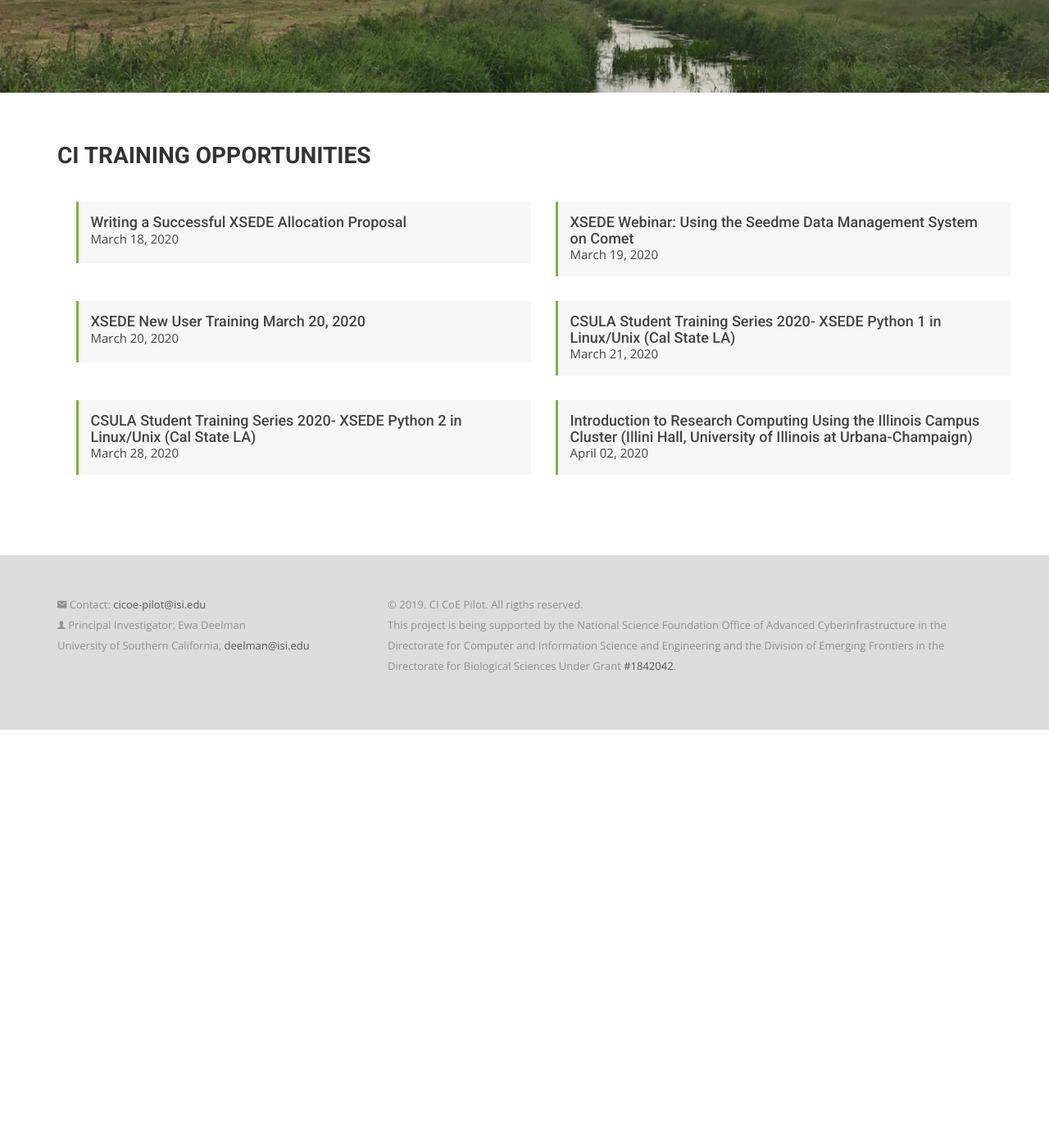
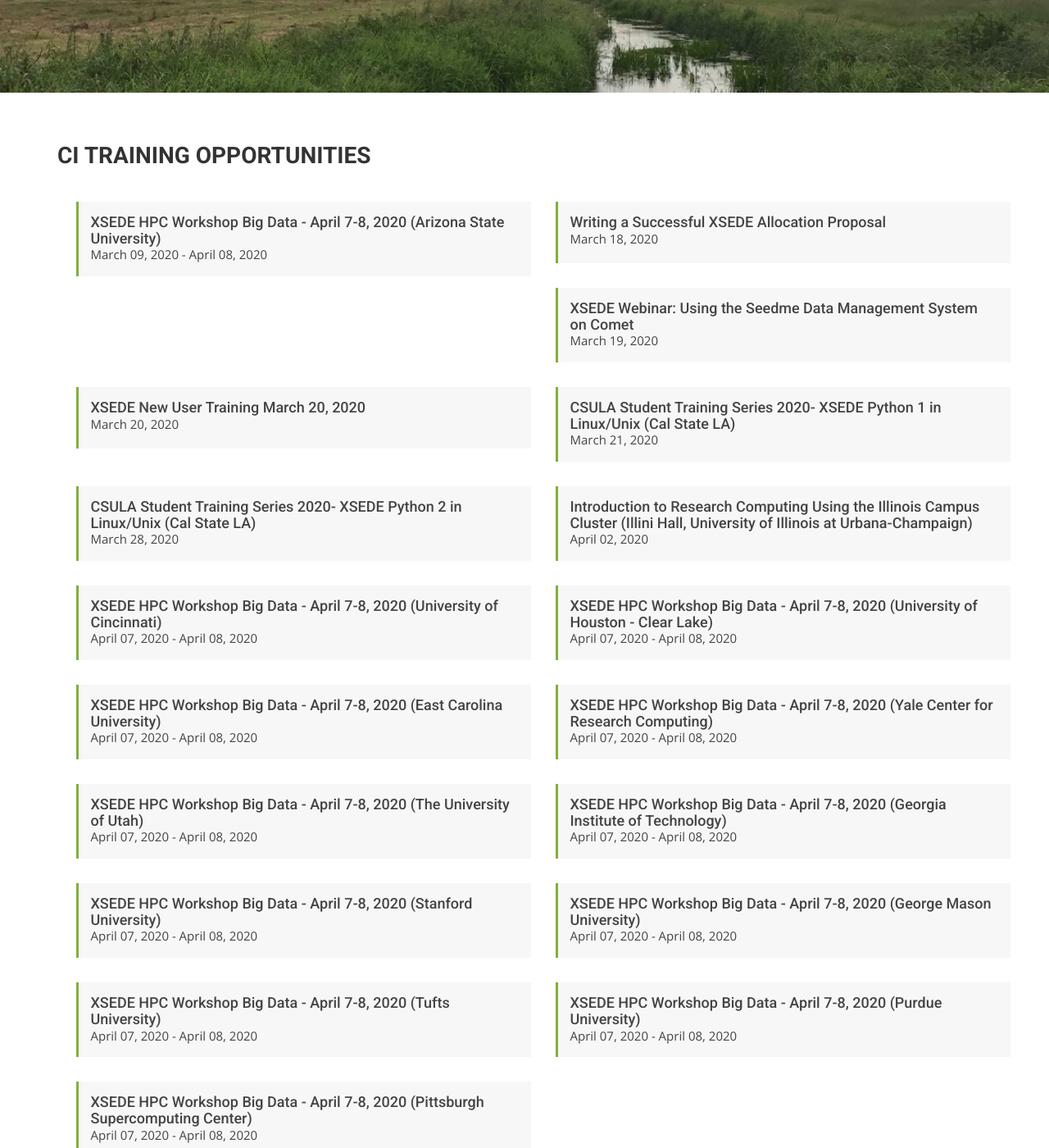
Before and after one commit to cicoe/cicoe.github.io, a Jekyll site: the page built from training_opportunities.html, in a window 1280 px wide and 1400 px high, scrolled down 277 px. Shown: the whole window at 82% size. Built offline with Jekyll 4.4.1, drawn with Linux system fonts in a browser that asks for light colours; nearby versions of some CDN libraries; some web fonts are replaced; before the commit the page ends 1167 px from its top, so only the background shows below that.

Commit message:
updated training events

```diff
--- a/_data/training_opportunities.yml
+++ b/_data/training_opportunities.yml
@@ -1,3 +1,7 @@
+- categroy: Workshop
+  date: March 09, 2020 - April 08, 2020
+  title: XSEDE HPC Workshop Big Data - April 7-8, 2020 (Arizona State University)
+  website: "https://www.xsede.org/web/xup/course-calendar/-/training-user/class/2041/session/3644/register"
 - categroy: Workshop
   date: March 18, 2020
   title: Writing a Successful XSEDE Allocation Proposal
@@ -25,3 +29,49 @@
   title: Introduction to Research Computing Using the Illinois Campus Cluster (Illini
     Hall, University of Illinois at Urbana-Champaign)
   website: "https://www.xsede.org/web/xup/course-calendar/-/training-user/class/2039/session/3634/register"
+- categroy: Workshop
+  date: April 07, 2020 - April 08, 2020
+  title: XSEDE HPC Workshop Big Data - April 7-8, 2020 (University of Cincinnati)
+  website: "https://www.xsede.org/web/xup/course-calendar/-/training-user/class/2041/session/3643/register"
+- categroy: Workshop
+  date: April 07, 2020 - April 08, 2020
+  title: XSEDE HPC Workshop Big Data - April 7-8, 2020 (University of Houston - Clear
+    Lake)
+  website: "https://www.xsede.org/web/xup/course-calendar/-/training-user/class/2041/session/3645/register"
+- categroy: Workshop
+  date: April 07, 2020 - April 08, 2020
+  title: XSEDE HPC Workshop Big Data - April 7-8, 2020 (East Carolina University)
+  website: "https://www.xsede.org/web/xup/course-calendar/-/training-user/class/2041/session/3646/register"
+- categroy: Workshop
+  date: April 07, 2020 - April 08, 2020
+  title: XSEDE HPC Workshop Big Data - April 7-8, 2020 (Yale Center for Research Computing)
+  website: "https://www.xsede.org/web/xup/course-calendar/-/training-user/class/2041/session/3647/register"
+- categroy: Workshop
+  date: April 07, 2020 - April 08, 2020
+  title: XSEDE HPC Workshop Big Data - April 7-8, 2020 (The University of Utah)
+  website: "https://www.xsede.org/web/xup/course-calendar/-/training-user/class/2041/session/3648/register"
+- categroy: Workshop
+  date: April 07, 2020 - April 08, 2020
+  title: XSEDE HPC Workshop Big Data - April 7-8, 2020 (Georgia Institute of Technology)
+  website: "https://www.xsede.org/web/xup/course-calendar/-/training-user/class/2041/session/3637/register"
+- categroy: Workshop
+  date: April 07, 2020 - April 08, 2020
+  title: XSEDE HPC Workshop Big Data - April 7-8, 2020 (Stanford University)
+  website: "https://www.xsede.org/web/xup/course-calendar/-/training-user/class/2041/session/3639/register"
+- categroy: Workshop
+  date: April 07, 2020 - April 08, 2020
+  title: XSEDE HPC Workshop Big Data - April 7-8, 2020 (George Mason University)
+  website: "https://www.xsede.org/web/xup/course-calendar/-/training-user/class/2041/session/3640/register"
+- categroy: Workshop
+  date: April 07, 2020 - April 08, 2020
+  title: XSEDE HPC Workshop Big Data - April 7-8, 2020 (Tufts University)
+  website: "https://www.xsede.org/web/xup/course-calendar/-/training-user/class/2041/session/3641/register"
+- categroy: Workshop
+  date: April 07, 2020 - April 08, 2020
+  title: XSEDE HPC Workshop Big Data - April 7-8, 2020 (Purdue University)
+  website: "https://www.xsede.org/web/xup/course-calendar/-/training-user/class/2041/session/3642/register"
+- categroy: Workshop
+  date: April 07, 2020 - April 08, 2020
+  title: XSEDE HPC Workshop Big Data - April 7-8, 2020 (Pittsburgh Supercomputing
+    Center)
+  website: "https://www.xsede.org/web/xup/course-calendar/-/training-user/class/2041/session/3636/register"
```
